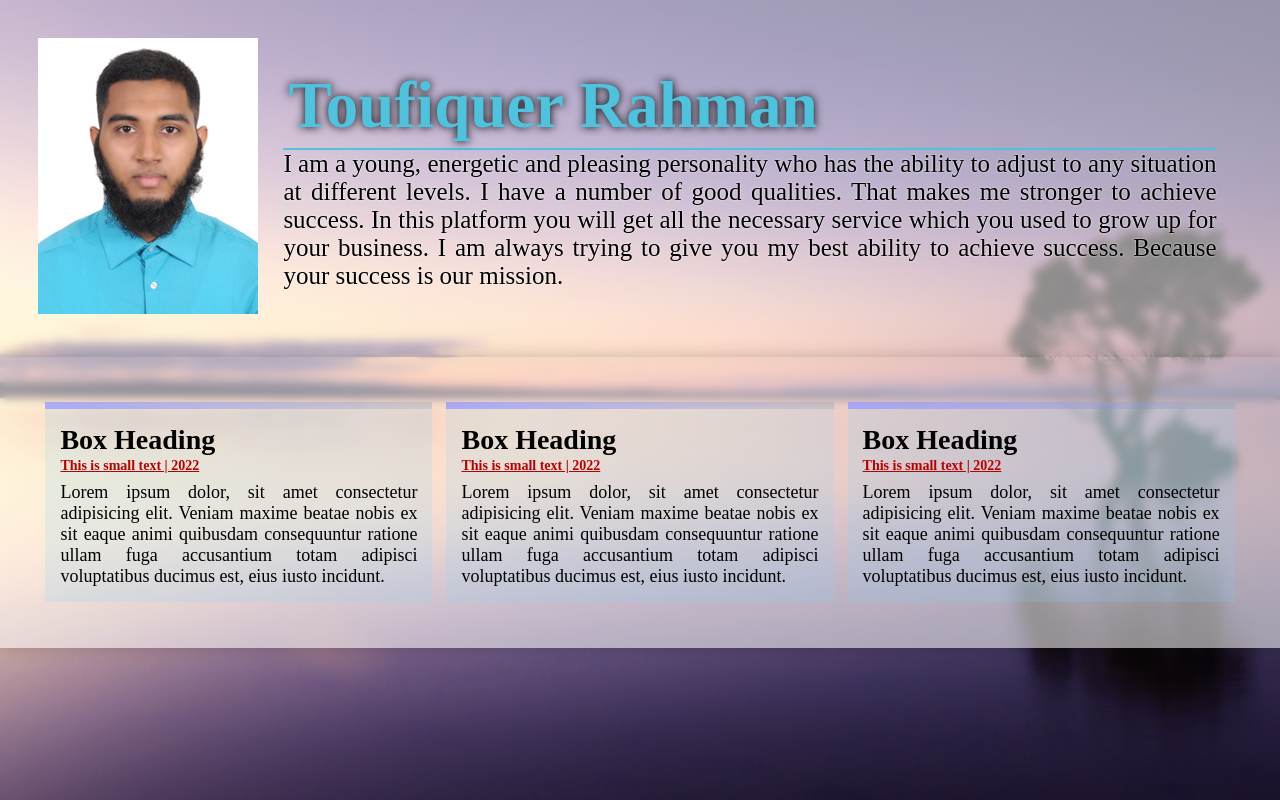
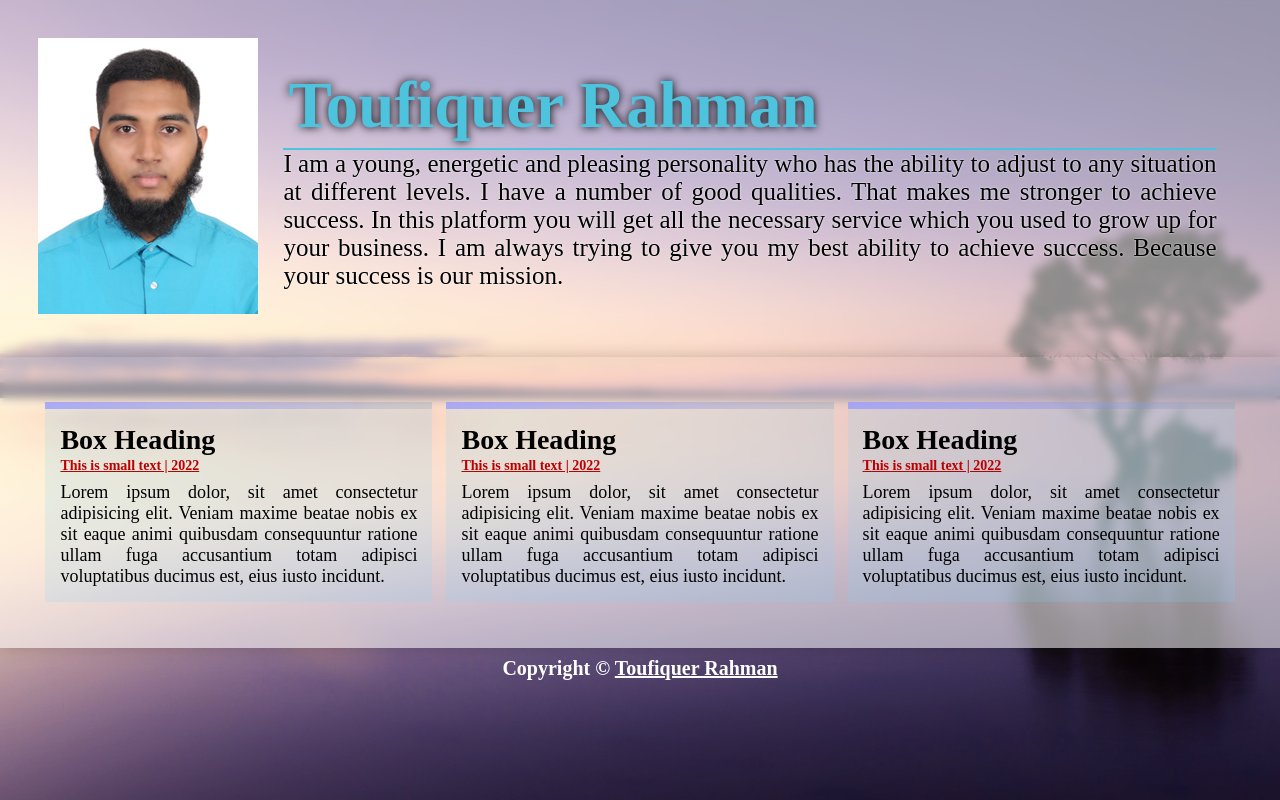
Before and after one commit to Toufiquer/portfolio, a plain HTML site: page index.html in a window 1280 px wide. Drawn offline with Linux system fonts and the light colour scheme.

Commit message:
footer add

```diff
--- a/index.html
+++ b/index.html
@@ -45,6 +45,8 @@
         </div>
         </div>
     </section>
+
+    <footer>Copyright © <a href="www.toufiquer.com">Toufiquer Rahman</a></footer>
 </body>
 
 </html>
--- a/style.css
+++ b/style.css
@@ -53,3 +53,13 @@ body{
     font-size: 18px;
     padding-top: 8px;
 }
+footer{
+    text-align: center;
+    font-size: 20px;
+    padding: 9px;
+    color: white;
+    font-weight: 700;
+}
+footer a{
+    color: white;
+}
```
